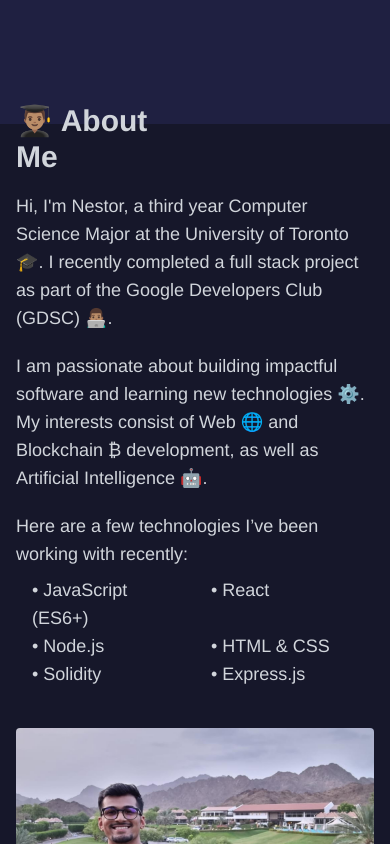
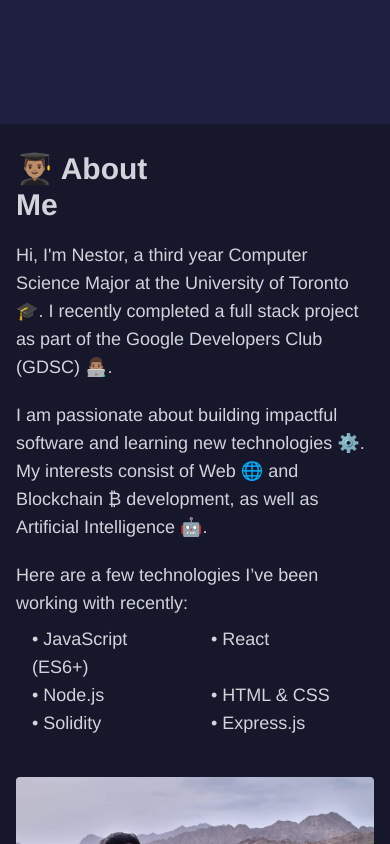
Before and after one commit to Nestor-19/personal-website, a React (Create React App) app: page / in a window 390 px wide. Shown: the part 720-1564 px from the top of the page. Built offline with nearby package versions, Linux system fonts and the light colour scheme; what tw-elements would draw is missing.

Commit message:
Adjusted layout of About and Experience components

```diff
--- a/src/components/About/About.js
+++ b/src/components/About/About.js
@@ -5,7 +5,7 @@ import {FaGithub, FaLinkedin, FaFile} from "react-icons/fa";
 
 const About = () => {
   return (
-    <div name='About' className='w-full h-screen bg-[#16172a] text-gray-300'>
+    <div name='About' className='w-full h-screen pt-[25%] md:pt-0 bg-[#16172a] text-gray-300'>
       <div className='flex flex-col justify-center items-center w-full h-full'>
         <div className='max-w-[1000px] w-full grid grid-cols-2 gap-8 pt-[10%]'>
           <div className='pb-[10%] pl-4 flex flex-row text-3xl sm:text-4xl gap-3 font-bold'>
--- a/src/components/Experience/Experience.js
+++ b/src/components/Experience/Experience.js
@@ -4,7 +4,7 @@ import { Link } from 'react-scroll';
 
 const Experience = () => {
   return (
-    <div name='Experience' className='w-full h-[780px] text-gray-300 bg-[#16172a]'>
+    <div name='Experience' className='w-full h-[780px] text-gray-300 bg-[#16172a] pt-[10%] sm:pt-0'>
         <div className='flex flex-col justify-center items-center w-full sm:pt-[10%] pt-[30%]'>
             <div className='max-w-[1000px] w-full gap-8'>
                 <div className='pb-[6%] pl-4 flex flex-row text-3xl sm:text-4xl gap-3 font-bold'>
```
